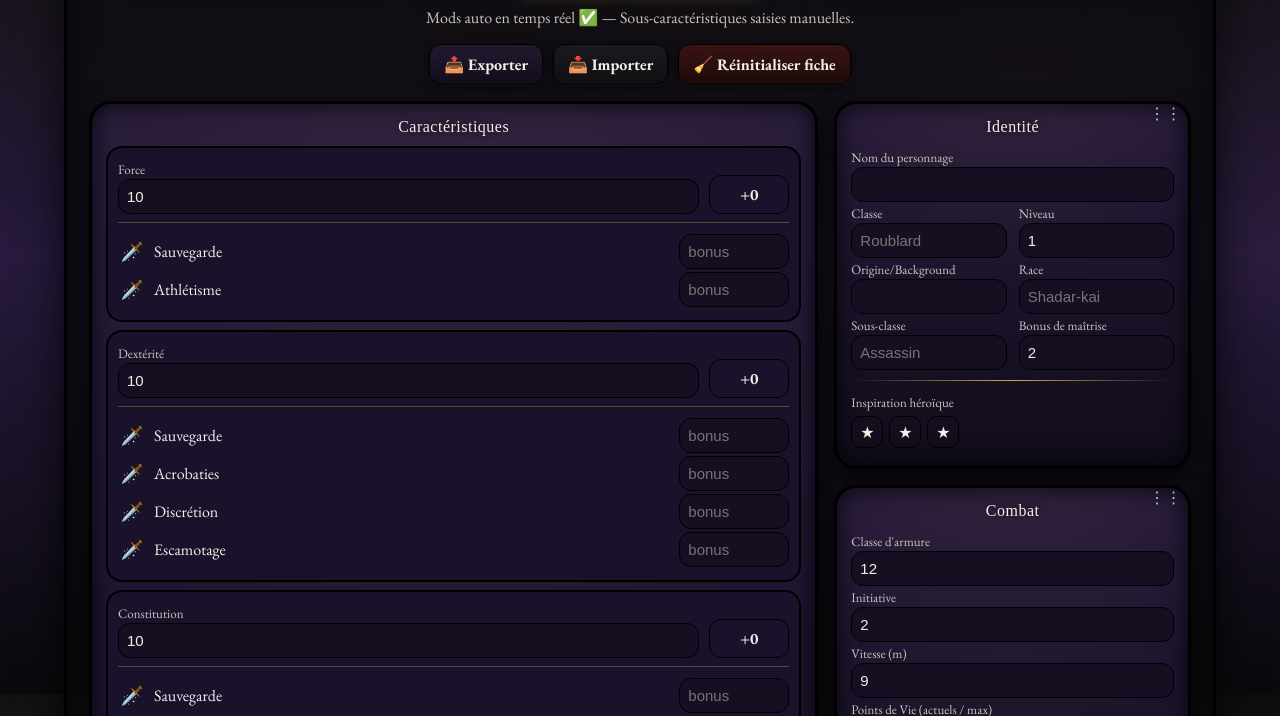
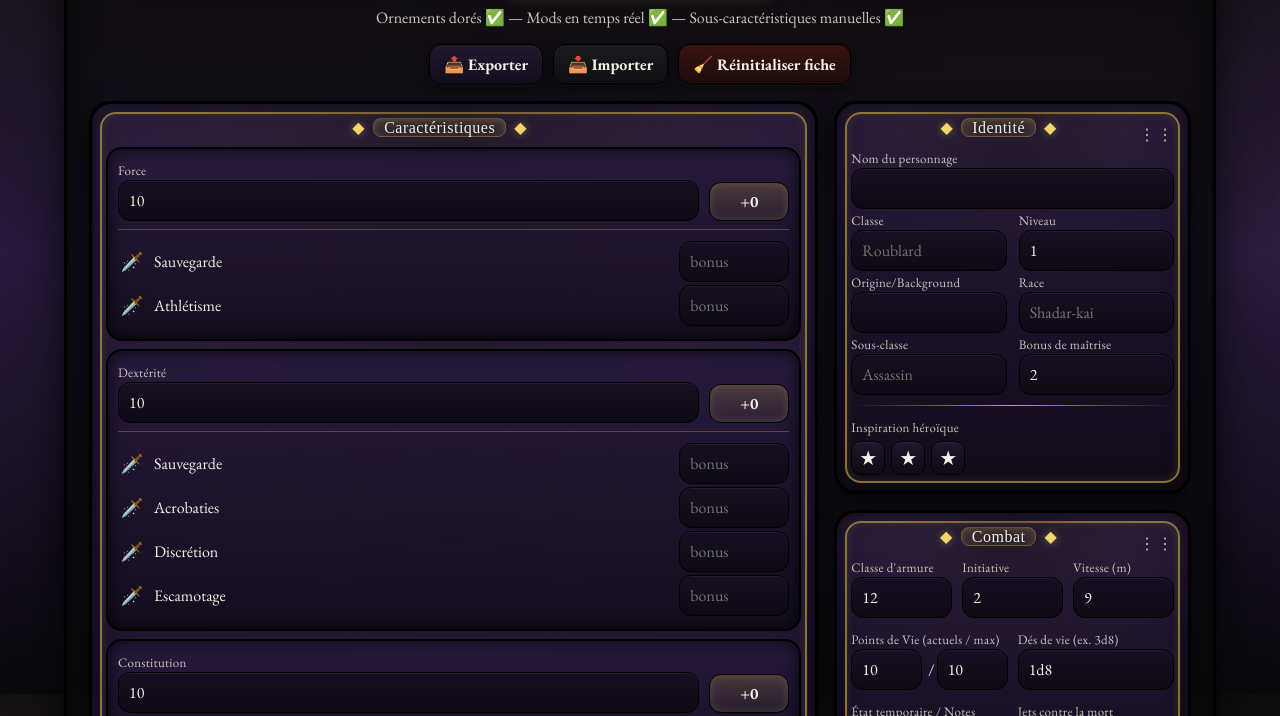
Before and after one commit to Sunayhezol/fichehezol, a plain HTML site: page index.html in a window 1280 px wide. Shown: the part 106-822 px from the top of the page. Drawn offline with nearby package versions, Linux system fonts and the light colour scheme; a web font is replaced by a local one.

Commit message:
Update index.html

```diff
--- a/index.html
+++ b/index.html
@@ -3,7 +3,7 @@
 <head>
 <meta charset="UTF-8" />
 <meta name="viewport" content="width=device-width, initial-scale=1.0"/>
-  <title>Fiche D&D 2024 — v21 (Mods temps réel + sous-carac manuelles)</title>
+<title>Fiche D&D 2024 — v21 (or décoratif + mods temps réel)</title>
 <link href="https://fonts.googleapis.com/css2?family=EB+Garamond:wght@400;600;700&family=IM+Fell+English:ital@0;1&display=swap" rel="stylesheet">
 <style>
   :root{
@@ -18,9 +18,7 @@
   html,body{height:100%}
   *{box-sizing:border-box; min-width:0;}
   body{
-      margin:0;
-      color:var(--white);
-      font-family:"EB Garamond", serif;
+    margin:0; color:var(--white); font-family:"EB Garamond", serif;
     background:
       radial-gradient(80vw 60vh at 20% 0%, rgba(241,215,107,0.06), transparent 70%),
       radial-gradient(60vw 60vh at 80% 20%, rgba(201,168,74,0.06), transparent 70%),
@@ -31,29 +29,17 @@
   .sheet{
     position:relative;
     background:linear-gradient(180deg, rgba(11,10,13,.7), rgba(11,10,13,.55));
-      border:3px solid #000;
-      border-radius:28px;
-      padding:22px;
+    border:3px solid #000; border-radius:28px; padding:22px;
     box-shadow:0 0 50px rgba(0,0,0,.75), inset 0 0 30px rgba(0,0,0,.7);
   }
   h1{
-      font-family:"IM Fell English",serif;
-      font-size:32px;
-      text-align:center;
-      margin:0 0 10px;
-      color:var(--white);
-      text-shadow:0 0 10px rgba(0,0,0,.8);
-      position:relative;
+    font-family:"IM Fell English",serif; font-size:32px; text-align:center; margin:0 0 10px; color:var(--white);
+    text-shadow:0 0 10px rgba(0,0,0,.8); position:relative;
   }
   h1:after{
-      content:"";
-      display:block;
-      height:3px;
-      margin:10px auto 0;
-      width:240px;
+    content:""; display:block; height:3px; margin:10px auto 0; width:260px;
     background:linear-gradient(90deg, transparent, var(--gold), var(--gold2), var(--gold), transparent);
-      border-radius:3px;
-      box-shadow:0 0 12px rgba(241,215,107,.35);
+    border-radius:3px; box-shadow:0 0 12px rgba(241,215,107,.35);
   }
   .subtitle{color:var(--muted);text-align:center;margin-bottom:16px}
   .toolbar{display:flex;gap:10px;flex-wrap:wrap;justify-content:center;margin:8px 0 16px}
@@ -66,12 +52,10 @@
   button.danger{background:linear-gradient(180deg,#3a1313,#1c0b0b)}
   .hr{height:1px;background:linear-gradient(90deg, transparent, var(--gold), transparent);margin:10px 0; border-radius:1px}
 
-    /* Layout: fixed left (span 2), right column reorderable */
+  /* Layout: left fixed (span 2), right col reorderable */
   .board{
-      display:grid;
-      grid-template-columns: repeat(3, minmax(280px, 1fr));
-      gap: var(--gap);
-      align-items:start;
+    display:grid; grid-template-columns: repeat(3, minmax(280px, 1fr));
+    gap: var(--gap); align-items:start;
   }
   .left-area{ grid-column: 1 / span 2; }
   .right-col{ grid-column: 3; display:flex; flex-direction:column; gap:var(--gap); }
@@ -87,51 +71,104 @@
     button{width:100%}
   }
 
-    /* Cards */
+  /* Cards + ORNEMENTS DORÉS */
   .card{
-      position:relative;
+    position:relative; z-index:0;
     background:
       radial-gradient(120% 120% at 50% -20%, rgba(241,215,107,.07), transparent 60%),
       linear-gradient(180deg, rgba(40,26,63,.88), rgba(17,12,26,.88));
-      border:3px solid #000;
-      border-radius:22px;
-      padding:14px;
-      color:var(--white);
+    border:3px solid #000; border-radius:22px; padding:14px; color:var(--white);
     box-shadow:inset 0 0 22px rgba(0,0,0,.8), 0 10px 26px rgba(0,0,0,.75);
-      align-self:start;
-      height:auto;
+    overflow:hidden; align-self:start;
   }
+  .card::before{
+    content:""; position:absolute; inset:8px; border-radius:16px;
+    border:2px solid rgba(201,168,74,.65);
+    box-shadow:inset 0 0 10px rgba(241,215,107,.15);
+    pointer-events:none; z-index:-1;
+  }
+  .card::after{
+    content:""; position:absolute; inset:0; border-radius:22px;
+    background:
+      radial-gradient(30px 30px at 0 0, rgba(201,168,74,.5), transparent 60%),
+      radial-gradient(30px 30px at 100% 0, rgba(201,168,74,.5), transparent 60%),
+      radial-gradient(30px 30px at 0 100%, rgba(201,168,74,.5), transparent 60%),
+      radial-gradient(30px 30px at 100% 100%, rgba(201,168,74,.5), transparent 60%),
+      radial-gradient(50% 50% at 50% 0%, rgba(0,0,0,.25), transparent 70%);
+    mix-blend-mode:overlay; pointer-events:none; z-index:-1;
+  }
+
   .section-title{
-      font-family:"IM Fell English",serif;
-      font-size:16px;
-      text-align:center;
-      margin:0 0 10px;
-      letter-spacing:.5px;
-      text-shadow:0 0 6px rgba(0,0,0,.6);
+    font-family:"IM Fell English",serif; font-size:16px; color:var(--white);
+    text-align:center; margin:0 0 10px; letter-spacing:.5px; text-shadow:0 0 6px rgba(0,0,0,.6);
+    padding-right:28px; position:relative;
   }
-    .drag-handle{position:absolute;top:0;right:6px;cursor:grab;color:var(--muted);}
-    .badge{border:1px solid #000;border-radius:12px;padding:8px;text-align:center;font-weight:700;}
+  .section-title span{
+    padding:0 10px;
+    background:linear-gradient(180deg, rgba(201,168,74,.22), rgba(201,168,74,.06));
+    border-radius:8px; border:1px solid rgba(201,168,74,.35);
+    box-shadow:inset 0 0 6px rgba(241,215,107,.15);
+  }
+  .section-title:before, .section-title:after{
+    content:"◆"; color:var(--gold2); margin:0 8px; text-shadow:0 0 8px rgba(241,215,107,.4);
+  }
+  .drag-handle{
+    position:absolute; top:0; right:6px; height:32px; width:22px;
+    cursor:grab; user-select:none; color:var(--muted); display:flex; align-items:center; justify-content:center;
+  }
+  .drag-handle::after{ content:"⋮⋮"; font-size:16px; letter-spacing:2px; }
 
-    label{font-size:13px;color:var(--muted)}
-    input,textarea{width:100%;border:1px solid #000;border-radius:12px;padding:8px;font-size:15px;background:#160f22;color:var(--white)}
+  label{font-size:13px;color:var(--muted);letter-spacing:.02em}
+  input[type=number], input[type=text], textarea{
+    width:100%; border:1px solid #000; border-radius:12px; padding:9px 10px; font-size:16px;
+    background:linear-gradient(180deg, #160f22, #0e0a14); outline:none; color:var(--white);
+    box-shadow:inset 0 1px 0 rgba(255,255,255,.06); font-family:"EB Garamond",serif;
+  }
+  textarea{ min-height:90px; resize:vertical; }
 
-    .ability-card{border:2px solid #000;border-radius:16px;padding:10px;background:#1a112b;margin-bottom:8px}
-    .ability-header{display:grid;grid-template-columns:1fr 80px;gap:10px;align-items:end}
-    .sublist{margin-top:8px;border-top:1px solid rgba(201,168,74,.35);padding-top:8px}
-    .subrow{display:grid;grid-template-columns:28px 1fr 110px;gap:8px;align-items:center;margin:3px 0}
-    .dagger{text-align:center;font-size:18px}
+  .ability-card{
+    border:2px solid #000; border-radius:16px; padding:10px;
+    background:linear-gradient(180deg, rgba(40,26,63,.85), rgba(17,12,26,.85));
+    box-shadow:inset 0 0 16px rgba(0,0,0,.8); margin-bottom:8px;
+  }
+  .ability-header{ display:grid; grid-template-columns: 1fr 80px; gap:10px; align-items:end; }
+  .badge{
+    border:1px solid #000; border-radius:12px; padding:8px; text-align:center; font-weight:700; color:var(--white);
+    background:linear-gradient(180deg, rgba(201,168,74,.22), rgba(201,168,74,.06));
+    box-shadow: inset 0 0 8px rgba(241,215,107,.2);
+  }
+  .sublist{ margin-top:8px; border-top:1px solid rgba(201,168,74,.35); padding-top:8px; }
+  /* lignes manuelles : dague | libellé | input */
+  .subrow{ display:grid; grid-template-columns: 28px 1fr 110px; gap:8px; align-items:center; margin:3px 0; }
+  .dagger{ text-align:center; font-size:18px; opacity:.95; }
+  .dagger span{ filter: drop-shadow(0 1px 0 rgba(0,0,0,.4)); }
 
-    .stars{display:flex;gap:6px;padding:4px 0}
-    .star{width:32px;height:32px;display:flex;align-items:center;justify-content:center;border:1px solid #000;border-radius:10px;cursor:pointer}
-    .star.active.gold{background:gold;color:black}
-    .star.active.black{background:black;color:white}
+  /* Étoiles */
+  .stars{ display:flex; gap:6px; flex-wrap:wrap; overflow:hidden; padding:4px 0 2px; }
+  .star{
+    width:34px; height:34px; display:flex; align-items:center; justify-content:center; font-size:20px;
+    border:1px solid #000; border-radius:10px;
+    background:linear-gradient(180deg,#1f162b,#0f0a14);
+    color:var(--white); cursor:pointer; user-select:none;
+    box-shadow: inset 0 1px 0 rgba(255,255,255,.06);
+    flex:0 0 auto;
+  }
+  .star.active.gold{ background:linear-gradient(180deg, var(--gold2), var(--gold)); color:#1a1406; border-color:#1a1406; }
+  .star.active.black{ background:linear-gradient(180deg, #2a2a2a, #111); color:#fff; border-color:#000; }
+
+  .icon-btn{ background:linear-gradient(180deg,#1b1a1e,#0f0e11); color:var(--white); border:1px solid #000; border-radius:10px; padding:8px 10px; cursor:pointer; font-weight:700; }
+  .icon-btn.del{ background:linear-gradient(180deg,#3a1313,#1c0b0b); }
+  .list-row{ display:grid; grid-template-columns: 1fr 42px; gap:10px; align-items:center; margin-bottom:8px; }
+  .atk-row{ display:grid; grid-template-columns: 1.1fr 80px 1fr 42px; gap:10px; align-items:start; margin-bottom:10px; }
+  @media (max-width:720px){ .atk-row{ grid-template-columns: 1fr; } }
+  .atk-desc{ grid-column: 1 / -2; }
 </style>
 </head>
 <body>
   <div class="wrapper">
     <div class="sheet">
       <h1>Fiche de Personnage — D&D 2024</h1>
-      <div class="subtitle" id="status">Mods auto en temps réel ✅ — Sous-caractéristiques saisies manuelles.</div>
+      <div class="subtitle" id="status">Ornements dorés ✅ — Mods en temps réel ✅ — Sous-caractéristiques manuelles ✅</div>
 
       <div class="toolbar">
         <button id="exportBtn">📤 Exporter</button>
@@ -143,21 +180,21 @@
       </div>
 
       <div class="board" id="board">
-        <!-- LEFT: fixed (span 2 columns) -->
+        <!-- GAUCHE : Caractéristiques fixes (2 colonnes) -->
         <div class="left-area">
           <div class="card" data-cardid="abilities" data-fixed="1">
             <div class="section-title"><span>Caractéristiques</span></div>
             <div id="abilitiesBlock" class="grid" style="grid-template-columns:1fr;"></div>
             <div style="color:var(--muted);font-size:13px;margin-top:6px">
-              Astuce : tu saisis à la main les bonus de sauvegarde et compétences. Les modificateurs de carac se calculent automatiquement.
+              Astuce : tu saisis à la main les bonus de sauvegarde et compétences. Les modificateurs se calculent automatiquement.
             </div>
           </div>
         </div>
 
-        <!-- RIGHT: reorderable column -->
+        <!-- DROITE : cartes réorganisables -->
         <div class="right-col" id="rightCol">
           <div class="card" data-cardid="identity">
-            <div class="section-title"><span>Identité</span><div class="drag-handle" title="Déplacer">⋮⋮</div></div>
+            <div class="section-title"><span>Identité</span><div class="drag-handle" title="Déplacer"></div></div>
             <label>Nom du personnage</label>
             <input id="char_name" type="text" oninput="save()">
             <div class="subitem" style="display:grid;grid-template-columns:1fr 1fr;gap:12px">
@@ -202,7 +239,7 @@
           </div>
 
           <div class="card" data-cardid="combat">
-            <div class="section-title"><span>Combat</span><div class="drag-handle" title="Déplacer">⋮⋮</div></div>
+            <div class="section-title"><span>Combat</span><div class="drag-handle" title="Déplacer"></div></div>
             <div class="atk-row" style="grid-template-columns: 1fr 1fr 1fr;">
               <div>
                 <label>Classe d'armure</label>
@@ -255,19 +292,19 @@
           </div>
 
           <div class="card" data-cardid="attacks">
-            <div class="section-title"><span>Attaques & sorts</span><div class="drag-handle" title="Déplacer">⋮⋮</div></div>
+            <div class="section-title"><span>Attaques & sorts</span><div class="drag-handle" title="Déplacer"></div></div>
             <div id="attacks"></div>
             <button class="secondary" onclick="addAttack()">+ Ajouter</button>
           </div>
 
           <div class="card" data-cardid="inventory">
-            <div class="section-title"><span>Équipement & trésors</span><div class="drag-handle" title="Déplacer">⋮⋮</div></div>
+            <div class="section-title"><span>Équipement & trésors</span><div class="drag-handle" title="Déplacer"></div></div>
             <div id="inventory"></div>
             <button class="secondary" onclick="addItem()">+ Ajouter objet</button>
           </div>
 
           <div class="card" data-cardid="features">
-            <div class="section-title"><span>Traits, dons & capacités</span><div class="drag-handle" title="Déplacer">⋮⋮</div></div>
+            <div class="section-title"><span>Traits, dons & capacités</span><div class="drag-handle" title="Déplacer"></div></div>
             <div id="features"></div>
             <button class="secondary" onclick="addFeature()">+ Ajouter capacité</button>
           </div>
@@ -277,8 +314,8 @@
   </div>
 
 <script>
-    const K = 'sheet2024_v21';
-    const RIGHT_ORDER_K = 'sheet2024_v20_right_order'; // conserver l'ordre déjà sauvé si existant
+  const K = 'sheet2024_v21_gold';
+  const RIGHT_ORDER_K = 'sheet2024_v20_right_order';
 
   const ABILITIES = [
     { key:'FOR', name:'Force' },
@@ -320,29 +357,23 @@
     return obj;
   }
 
+  function setStatus(s){ const a=document.getElementById('status'); if(a) a.textContent=s; }
+
   function save(){
     if(!storageOK()) { setStatus('⚠️ Sauvegarde locale indisponible.'); return; }
     const data = collect();
     localStorage.setItem(K, JSON.stringify(data));
     setStatus('Sauvegardé ✅');
-      clearTimeout(window._st); window._st=setTimeout(()=>setStatus('Mods temps réel / sous-carac manuelles ✅'),1200);
+    clearTimeout(window._st); window._st=setTimeout(()=>setStatus('Ornements dorés / mods temps réel / sous-carac manuelles ✅'),1200);
   }
-
-    function setStatus(s){ const a=document.getElementById('status'); if(a) a.textContent=s; }
 
   function load(){
     let d=null; try{ d=JSON.parse(localStorage.getItem(K)); }catch(e){}
-      // migration depuis v19/v20 (saveOverride/skillOverride) si présent
     if(!d){
       try{
-          const old = JSON.parse(localStorage.getItem('sheet2024_v20'));
+        const old = JSON.parse(localStorage.getItem('sheet2024_v21'));
         if(old){
-            d = {
-              ...defaultData(),
-              ...old,
-              saveManual: old.saveOverride || defaultData().saveManual,
-              skillManual: old.skillOverride || defaultData().skillManual
-            };
+          d = { ...defaultData(), ...old };
         }
       }catch(e){}
     }
@@ -350,7 +381,7 @@
 
     renderAbilities(d);
     fillGlobals(d);
-      recalc(); // calcule badges dès le départ
+    recalc();
     syncStars(d.inspirationStars);
     syncDeathStars(d.ds_success, d.ds_failure);
     localStorage.setItem(K, JSON.stringify(d));
@@ -369,17 +400,19 @@
     setVal('ac',d.ac); setVal('init',d.init); setVal('speed',d.speed);
     setVal('hp',d.hp); setVal('hp_max',d.hp_max); setVal('hit_dice',d.hit_dice);
     setVal('temp_notes',d.temp_notes);
+
     const atk=document.getElementById('attacks'); atk.innerHTML='';
     (d.attacks||[]).forEach((a,i)=>addAttack(a.name,a.bonus,a.dmg,a.desc,false,i));
+
     const inv=document.getElementById('inventory'); inv.innerHTML='';
     (d.inventory||[]).forEach((x,i)=>addItem(x,false,i));
+
     const ft=document.getElementById('features'); ft.innerHTML='';
     (d.features||[]).forEach((x,i)=>addFeature(x,false,i));
   }
 
   function daggerHTML(){ return '<div class="dagger"><span>🗡️</span></div>'; }
 
-    // Render abilities with manual-only subcategories
   function renderAbilities(d){
     const host = document.getElementById('abilitiesBlock');
     host.innerHTML='';
@@ -461,15 +494,14 @@
   }
 
   function recalc(){
-      // mods only (no auto calc for saves/skills)
-      ABILITIES.forEach(a=> {
+    ABILITIES.forEach(a=>{
       const score = parseInt(val('abl_'+a.key)||10,10);
       const m = modFrom(score);
       setText('mod_'+a.key, fmt(m));
     });
   }
 
-    // Stars helpers
+  /* Étoiles */
   function currentStars(group){
     let ids = [];
     if(group==='insp') ids=['star1','star2','star3'];
@@ -500,26 +532,20 @@
   }
   function toggleStar(i, group){
     if(group==='insp'){
-        const n = currentStars('insp');
-        let next = n;
-        if(i<=n){ next = i-1; } else { next = i; }
+      const n = currentStars('insp'); let next = (i<=n)? i-1 : i;
       syncStars(next); save(); return;
     }
     if(group==='ds_success'){
-        const n = currentStars('ds_success');
-        let next = n;
-        if(i<=n){ next = i-1; } else { next = i; }
+      const n = currentStars('ds_success'); let next = (i<=n)? i-1 : i;
       syncDeathStars(next, currentStars('ds_failure')); save(); return;
     }
     if(group==='ds_failure'){
-        const n = currentStars('ds_failure');
-        let next = n;
-        if(i<=n){ next = i-1; } else { next = i; }
+      const n = currentStars('ds_failure'); let next = (i<=n)? i-1 : i;
       syncDeathStars(currentStars('ds_success'), next); save(); return;
     }
   }
 
-    // Right column DnD
+  /* DnD colonne droite uniquement */
   function initRightDnD(){
     const col = document.getElementById('rightCol');
 
@@ -552,11 +578,8 @@
       return els.reduce((closest, child)=>{
         const box = child.getBoundingClientRect();
         const offset = y - box.top - box.height/2;
-          if(offset < 0 && offset > closest.offset){
-            return {offset, element: child};
-          } else {
-            return closest;
-          }
+        if(offset < 0 && offset > closest.offset){ return {offset, element: child}; }
+        else{ return closest; }
       }, {offset: Number.NEGATIVE_INFINITY}).element;
     }
   }
@@ -574,13 +597,13 @@
     order.forEach(id=>{ if(map[id]) col.appendChild(map[id]); });
   }
 
-    // helpers
+  /* helpers */
   function val(id){ const el=document.getElementById(id); return el?el.value:''; }
   function setVal(id,v){ const el=document.getElementById(id); if(el){ el.value=v; } }
   function setText(id,t){ const el=document.getElementById(id); if(el){ el.textContent=t; } }
   function int(id,def){ const v=parseInt(val(id)); return isNaN(v)?def:v; }
 
-    // Lists
+  /* Listes */
   function addAttack(name='',bonus='',dmg='',desc='',saveNow=true,index=null){
     const host=document.getElementById('attacks');
     const row=document.createElement('div');
@@ -619,7 +642,7 @@
     host.appendChild(wrap); if(saveNow) save();
   }
 
-    // export/import/reset
+  /* Export / Import / Reset */
   function exportJSON(){
     const data = JSON.stringify(collect());
     const blob = new Blob([data],{type:'application/json'});
```
Lines whose indentation alone changed are shown as unchanged.
